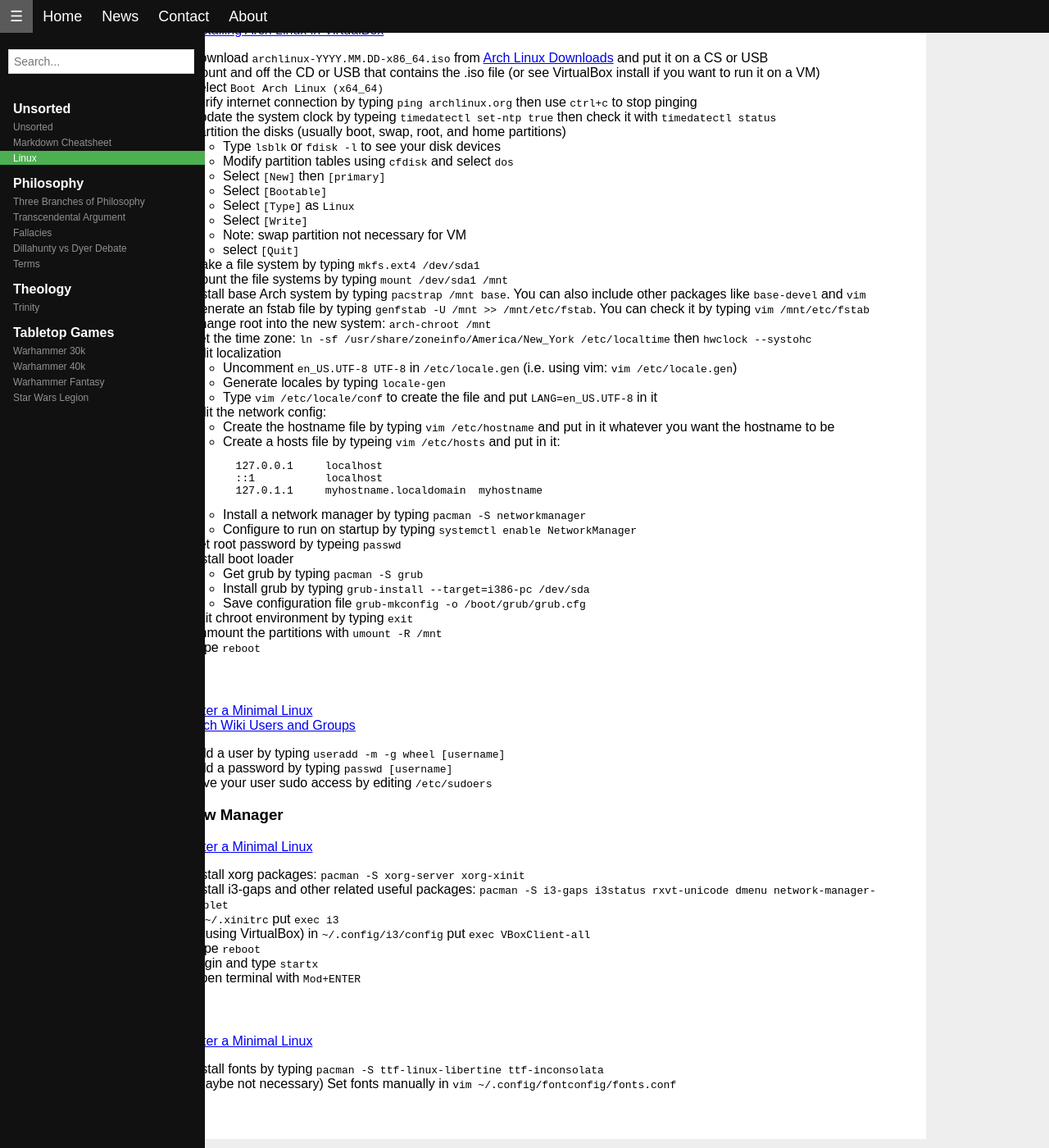
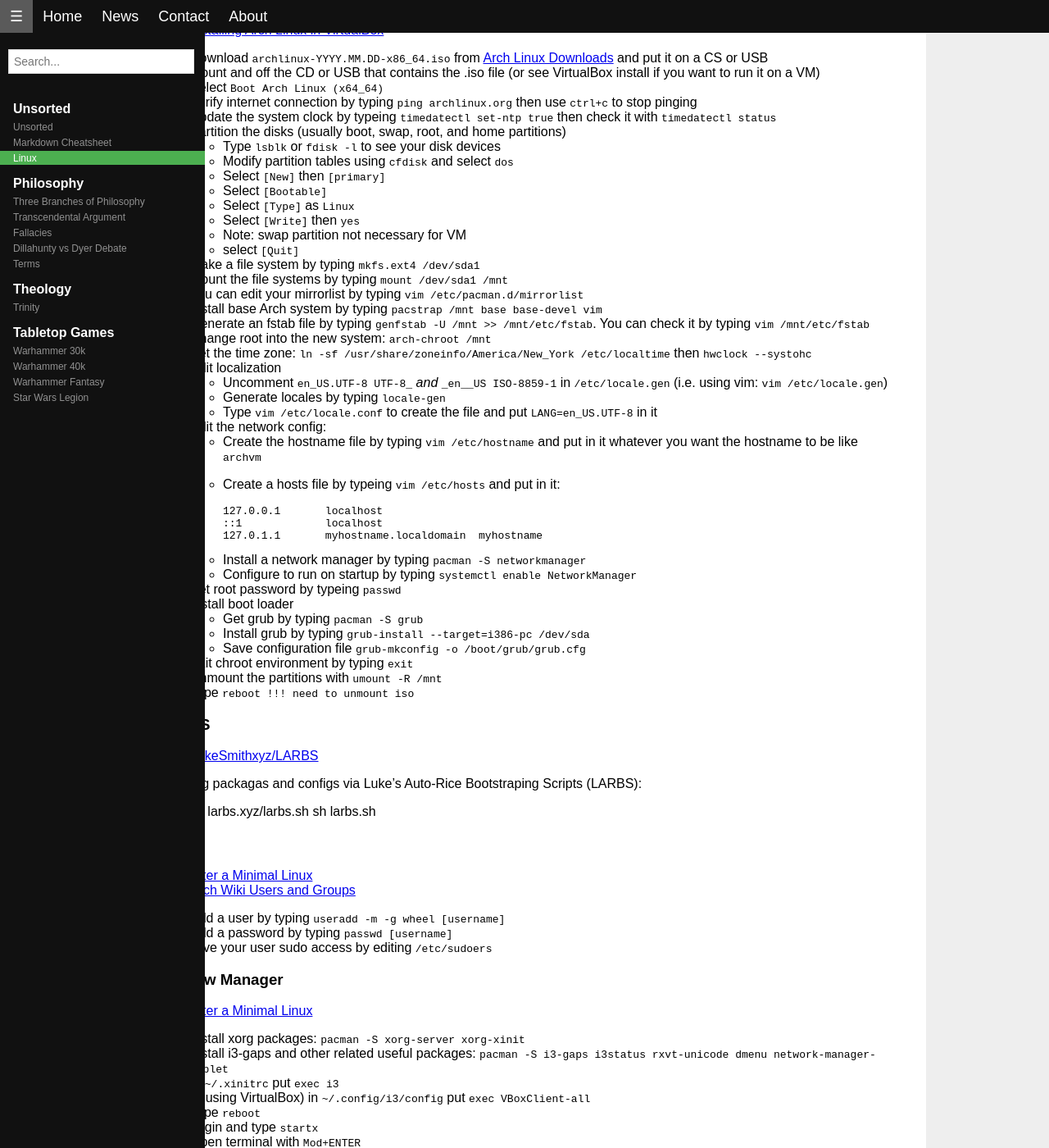
Before and after one commit to ddigiorg/ddigiorg.github.io, a Jekyll site: the page built from pages/unsorted/linux.md, in a window 1280 px wide and 1400 px high, scrolled down 804 px. Shown: the whole window at 82% size. Built offline with Jekyll 4.4.1, drawn with Linux system fonts in a browser that asks for light colours; our own code applies the rules of GitHub Pages for plain Markdown files; some of the changed text lies outside the part shown.

Commit message:
Update from Forestry.io David Di Giorgio updated pages/unsorted/linux.md

````diff
--- a/pages/unsorted/linux.md
+++ b/pages/unsorted/linux.md
@@ -1,88 +1,100 @@
+---
+
+---
 # Linux
 
 ## Installation
 
 ### VirtualBox
 
-1. Install [VirtualBox](https://www.virtualbox.org/wiki/Downloads)
-2. Create a new Virtual Machine
-    - Name: Arch Linux
-    - Type: Linux
-    - Version: Arch Linux (64-bit)
-3. Memory size: 4096MB (4GB)
-4. Select `Create a virtual hard disk now`
-5. Select `VDI (VirtualBox Disk Image`
-6. Select `Dynamically allocated`
-7. File Size: 8.00GB (usually 16GB is more than enough)
-8. Select `Create`
-9. Right click on the newly created VM and select `Settings...`
+ 1. Install [VirtualBox](https://www.virtualbox.org/wiki/Downloads)
+ 2. Create a new Virtual Machine
+    * Name: Arch Linux
+    * Type: Linux
+    * Version: Arch Linux (64-bit)
+ 3. Memory size: 4096MB (4GB)
+ 4. Select `Create a virtual hard disk now`
+ 5. Select `VDI (VirtualBox Disk Image`
+ 6. Select `Dynamically allocated`
+ 7. File Size: 16.00GB (usually 16GB is more than enough)
+ 8. Select `Create`
+ 9. Select `Settings...`
 10. Under `System` set `Processor` to 2 cores
 11. Under `Display` set
-    - Video Memory: 64MB
-    - Graphics Controller: VBoxVGA
-    - Acceleration: Enable 3D Acceleration
+    * Video Memory: 64MB
+    * Graphics Controller: VBoxVGA
+    * Acceleration: Enable 3D Acceleration
 12. Under `Storage` under `Controller: IDE` add a new optical drive and navigate to the `archlinux-YYYY.MM.DD-x86_64.iso` (Note: see Arch Linux install for download details)
 13. Start the VM and go through Arch Linux installation
 14. Turn off VM and detatch the .iso from the Controller: IDE
 15. Start VM!
 16. Install VirtualBox Guest Additions (better screen resizing):
-    - Type `pacman -S virtualbox-guest-utils xf86-video-vmware` and make sure you select `virtualbox-guest-modules-arch`
-    - Configure to run on startup by typing `systemctl enable vboxservice.service`
-    - Type `reboot`
+    * Type `pacman -S virtualbox-guest-utils xf86-video-vmware` and make sure you select `virtualbox-guest-modules-arch`
+    * Configure to run on startup by typing `systemctl enable vboxservice.service`
+    * Type `reboot`
 
 ### Arch Linux
 
-- [Arch Linux Installation Guide](https://wiki.archlinux.org/index.php/Installation_guide)
-- [Luke Smith Full Arch Linux Install](https://www.youtube.com/watch?v=4PBqpX0_UOc)
-- [Installing Arch Linux in VirtualBox](https://www.youtube.com/watch?v=HpskN_jKyhc)
+* [Arch Linux Installation Guide](https://wiki.archlinux.org/index.php/Installation_guide)
+* [Luke Smith Full Arch Linux Install](https://www.youtube.com/watch?v=4PBqpX0_UOc)
+* [Installing Arch Linux in VirtualBox](https://www.youtube.com/watch?v=HpskN_jKyhc)
 
-1. Download `archlinux-YYYY.MM.DD-x86_64.iso` from [Arch Linux Downloads](https://www.archlinux.org/download/) and put it on a CS or USB
-2. Mount and off the CD or USB that contains the .iso file (or see VirtualBox install if you want to run it on a VM)
-3. Select `Boot Arch Linux (x64_64)`
-4. Verify internet connection by typing `ping archlinux.org` then use `ctrl+c` to stop pinging
-5. Update the system clock by typeing `timedatectl set-ntp true` then check it with `timedatectl status`
-6. Partition the disks (usually boot, swap, root, and home partitions)
-    - Type `lsblk` or `fdisk -l` to see your disk devices
-    - Modify partition tables using `cfdisk` and select `dos`
-    - Select `[New]` then `[primary]`
-    - Select `[Bootable]`
-    - Select `[Type]` as `Linux`
-    - Select `[Write]`
-    - Note: swap partition not necessary for VM
-    - select `[Quit]`
-7. Make a file system by typing `mkfs.ext4 /dev/sda1`
-8. Mount the file systems by typing `mount /dev/sda1 /mnt`
-9. Install base Arch system by typing `pacstrap /mnt base`. You can also include other packages like `base-devel` and `vim`
-10. Generate an fstab file by typing `genfstab -U /mnt >> /mnt/etc/fstab`. You can check it by typing `vim /mnt/etc/fstab`
-11. Change root into the new system: `arch-chroot /mnt`
-12. Set the time zone: `ln -sf /usr/share/zoneinfo/America/New_York /etc/localtime` then `hwclock --systohc`
-13. Edit localization
-    - Uncomment `en_US.UTF-8 UTF-8` in `/etc/locale.gen` (i.e. using vim: `vim /etc/locale.gen`)
-    - Generate locales by typing `locale-gen`
-    - Type `vim /etc/locale/conf` to create the file and put `LANG=en_US.UTF-8` in it
-14. Edit the network config:
-    - Create the hostname file by typing `vim /etc/hostname` and put in it whatever you want the hostname to be
-    - Create a hosts file by typeing `vim /etc/hosts` and put in it:
-        ```
-        127.0.0.1	localhost
-        ::1		localhost
-        127.0.1.1	myhostname.localdomain	myhostname
-        ```
-    - Install a network manager by typing `pacman -S networkmanager`
-    - Configure to run on startup by typing `systemctl enable NetworkManager`
-15. Set root password by typeing `passwd`
-16. Install boot loader
-    - Get grub by typing `pacman -S grub`
-    - Install grub by typing `grub-install --target=i386-pc /dev/sda`
-    - Save configuration file `grub-mkconfig -o /boot/grub/grub.cfg`
-17. Exit chroot environment by typing `exit`
-18. Unmount the partitions with `umount -R /mnt`
-19. Type `reboot`
+ 1. Download `archlinux-YYYY.MM.DD-x86_64.iso` from [Arch Linux Downloads](https://www.archlinux.org/download/) and put it on a CS or USB
+ 2. Mount and off the CD or USB that contains the .iso file (or see VirtualBox install if you want to run it on a VM)
+ 3. Select `Boot Arch Linux (x64_64)`
+ 4. Verify internet connection by typing `ping archlinux.org` then use `ctrl+c` to stop pinging
+ 5. Update the system clock by typeing `timedatectl set-ntp true` then check it with `timedatectl status`
+ 6. Partition the disks (usually boot, swap, root, and home partitions)
+    * Type `lsblk` or `fdisk -l` to see your disk devices
+    * Modify partition tables using `cfdisk` and select `dos`
+    * Select `[New]` then `[primary]`
+    * Select `[Bootable]`
+    * Select `[Type]` as `Linux`
+    * Select `[Write]` then `yes`
+    * Note: swap partition not necessary for VM
+    * select `[Quit]`
+ 7. Make a file system by typing `mkfs.ext4 /dev/sda1`
+ 8. Mount the file systems by typing `mount /dev/sda1 /mnt`
+ 9. You can edit your mirrorlist by typing `vim /etc/pacman.d/mirrorlist`
+10. Install base Arch system by typing `pacstrap /mnt base base-devel vim`
+11. Generate an fstab file by typing `genfstab -U /mnt >> /mnt/etc/fstab`. You can check it by typing `vim /mnt/etc/fstab`
+12. Change root into the new system: `arch-chroot /mnt`
+13. Set the time zone: `ln -sf /usr/share/zoneinfo/America/New_York /etc/localtime` then `hwclock --systohc`
+14. Edit localization
+    * Uncomment `en``_US.UTF-8 UTF-8_` _and_ `_en__``US ISO-8859-1` in `/etc/locale.gen` (i.e. using vim: `vim /etc/locale.gen`)
+    * Generate locales by typing `locale-gen`
+    * Type `vim /etc/locale.conf` to create the file and put `LANG=en_US.UTF-8` in it
+15. Edit the network config:
+    * Create the hostname file by typing `vim /etc/hostname` and put in it whatever you want the hostname to be like `archvm`
+    * Create a hosts file by typeing `vim /etc/hosts` and put in it:
+
+          127.0.0.1	localhost
+          ::1		localhost
+          127.0.1.1	myhostname.localdomain	myhostname
+    * Install a network manager by typing `pacman -S networkmanager`
+    * Configure to run on startup by typing `systemctl enable NetworkManager`
+16. Set root password by typeing `passwd`
+17. Install boot loader
+    * Get grub by typing `pacman -S grub`
+    * Install grub by typing `grub-install --target=i386-pc /dev/sda`
+    * Save configuration file `grub-mkconfig -o /boot/grub/grub.cfg`
+18. Exit chroot environment by typing `exit`
+19. Unmount the partitions with `umount -R /mnt`
+20. Type `reboot  !!! need to unmount iso`
+
+### LARBS
+
+- [LukeSmithxyz/LARBS](https://github.com/LukeSmithxyz/LARBS)
+
+Installing packagas and configs via Luke's Auto-Rice Bootstraping Scripts (LARBS):
+
+curl -LO larbs.xyz/larbs.sh
+sh larbs.sh
 
 ### Users
 
-- [After a Minimal Linux](https://www.youtube.com/watch?v=nSHOb8YU9Gw)
-- [Arch Wiki Users and Groups](https://wiki.archlinux.org/index.php/users_and_groups)
+* [After a Minimal Linux](https://www.youtube.com/watch?v=nSHOb8YU9Gw)
+* [Arch Wiki Users and Groups](https://wiki.archlinux.org/index.php/users_and_groups)
 
 1. Add a user by typing `useradd -m -g wheel [username]`
 2. Add a password by typing `passwd [username]`
@@ -90,7 +102,7 @@
 
 ### Window Manager
 
-- [After a Minimal Linux](https://www.youtube.com/watch?v=nSHOb8YU9Gw)
+* [After a Minimal Linux](https://www.youtube.com/watch?v=nSHOb8YU9Gw)
 
 1. Install xorg packages: `pacman -S xorg-server xorg-xinit`
 2. Install i3-gaps and other related useful packages: `pacman -S i3-gaps i3status rxvt-unicode dmenu network-manager-applet`
@@ -102,7 +114,7 @@
 
 ### Fonts
 
-- [After a Minimal Linux](https://www.youtube.com/watch?v=nSHOb8YU9Gw)
+* [After a Minimal Linux](https://www.youtube.com/watch?v=nSHOb8YU9Gw)
 
 1. Install fonts by typing `pacman -S ttf-linux-libertine ttf-inconsolata`
 2. (Maybe not necessary) Set fonts manually in `vim ~/.config/fontconfig/fonts.conf`
````
